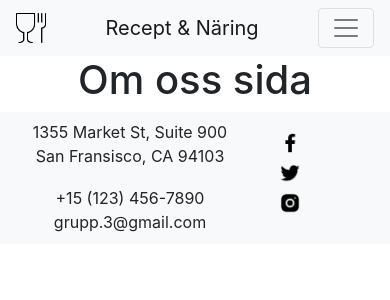
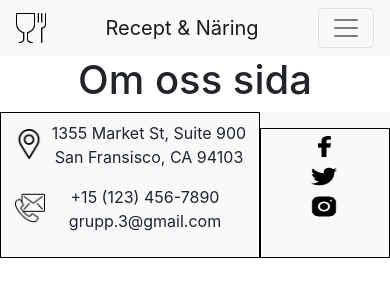
Before and after one commit to Soulsneezer/recept-naring, a React (Create React App) app in the folder client/: page /about in a window 390 px wide. Shown: the top 300 px of the page. Built offline with nearby package versions, Linux system fonts and the light colour scheme.

Commit message:
Footer finished i think

```diff
--- a/client/src/App.css
+++ b/client/src/App.css
@@ -9,17 +9,26 @@
 
 /*----- Footer ------*/
 
-.footer-content-box .icon{
+footer .box{
+  border:solid black 1px;
+}
+
+footer .icon{
   width:30px;
   height:30px;
   cursor:pointer;
 }
 
-@media (max-width: 576px)  {
-  .footer-content-box{
-    height:50px;
-  }
-  .footer-content-box.icons .icon{
-    display:block;
+@media (min-width: 577px) and (max-width: 641px)  {
+  footer .icon{
+    width:26px;
+    height:26px;
   }
 }
+
+@media (max-width: 576px)  {
+footer .icons .icon{
+    display:block;
+    padding-top:5px;
+  }
+}
--- a/client/src/components/footer.js
+++ b/client/src/components/footer.js
@@ -3,6 +3,8 @@
 import facebook from "../images/facebook.png";
 import twitter from "../images/twitter.png";
 import instagram from "../images/instagram.png";
+import placeholder from "../images/placeholder.png";
+import contact from "../images/contact.png";
 
 class Footer extends React.Component{
 
@@ -10,10 +12,56 @@
         return(
             <footer className="container-fluid bg-light">
 
+            <div className="row ">
+
+                <div className="col-8 col-sm-5 p-2 box">
+
+                        <a href="http://googlemaps.com" className="d-inline-block align-top pt-2 pr-2 "><img src={placeholder} className="icon"></img></a>
+                        <p className="d-inline-block">1355 Market St, Suite 900 <br/>
+                        San Fransisco, CA 94103</p>
+
+                        <div className="d-sm-none">
+                            <a href="http://eniro.se" className="d-inline-block align-top pt-2 pr-4"><img src={contact} className="icon"></img></a>
+                            <p className="d-inline-block pr-4">+15 (123) 456-7890 <br/>
+                            grupp.3@gmail.com</p>
+                        </div>
+
+                </div>
+
+                <div className="col-4 col-sm-2 mt-3 pl-5 pl-sm-0 box ">
+                    <div className="icons" >
+                        <a href="http://facebook.com"><img src={facebook} className="icon"></img></a>
+                        <a href="http://twitter.com"><img src={twitter} className="icon"></img></a>
+                        <a href="http://instagram.com"><img src={instagram} className="icon"></img></a>
+                    </div>
+                </div>
+
+                <div className="col-8 col-sm-5 p-2 d-none d-sm-block box">
+                    <a href="http://eniro.se" className="d-inline-block align-top pt-2 pr-3"><img src={contact} className="icon"></img></a>
+                    <p className="d-inline-block">+15 (123) 456-7890 <br/>
+                    grupp.3@gmail.com</p>
+                </div>
+
+            </div>
+        </footer>
+
+        )
+    }
+
+}
+
+export default Footer;
+
+/*
+
+
+        <footer className="container-fluid bg-light">
+
                 <div className="row ">
 
                     <div className="col-8 col-sm-4 p-2">
                         <div className="footer-content-box" >
+                            <a href="http://googlemaps.com"><img src={placeholder} className="icon"></img></a>
                             1355 Market St, Suite 900 <br/>
                             San Fransisco, CA 94103
                         </div>
@@ -21,24 +69,61 @@
 
                     <div className="col-4 mt-3">
                         <div className="footer-content-box icons" >
-                            <a href="http://facebook.com"><img src={facebook} className="icon p-1"></img></a>
-                            <a href="http://twitter.com"><img src={twitter} className="icon p-1"></img></a>
-                            <a href="http://instagram.com"><img src={instagram} className="icon p-1"></img></a>
+                            <a href="http://facebook.com"><img src={facebook} className="icon"></img></a>
+                            <a href="http://twitter.com"><img src={twitter} className="icon"></img></a>
+                            <a href="http://instagram.com"><img src={instagram} className="icon"></img></a>
                         </div>
                     </div>
 
                     <div className="col-8 col-sm-4 p-2">
                         <div className="footer-content-box" >
-                            +15 (123) 456-7890 <br/>
-                            grupp.3@gmail.com
+                            <div className="row">
+                                <div className="col-2 icon-box">
+                                    <a href="http://eniro.se"><img src={contact} className="icon"></img></a>
+                                </div>
+                                <div className="col-10 text-box">
+                                    +15 (123) 456-7890 <br/>
+                                    grupp.3@gmail.com
+                                </div>
+                            </div>
                         </div>
                     </div>
 
                 </div>
             </footer>
-        )
-    }
 
+
+.footer-content-box .icon{
+  width:30px;
+  height:30px;
+  cursor:pointer;
 }
 
-export default Footer;
+.icon-box{
+
+  border:solid black 1px;
+
+  display:inline-block;
+}
+.text-box{
+
+  border:solid black 1px;
+
+  display:inline-block;
+}
+
+@media (max-width: 576px)  {
+  .footer-content-box{
+    height:50px;
+  }
+  .footer-content-box.icons .icon{
+    display:block;
+  }
+}
+
+
+
+
+
+
+            */
```
Also changed, not shown: client/src/images/contact.png (added), client/src/images/placeholder.png (added).
